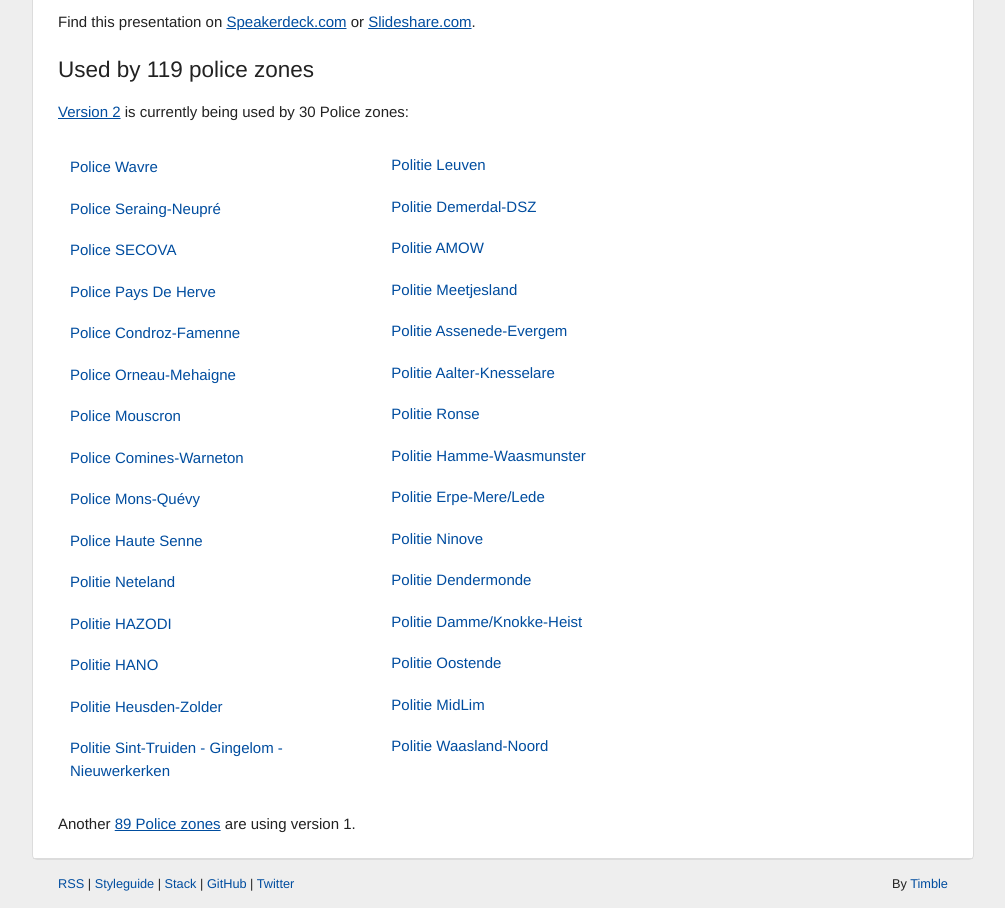
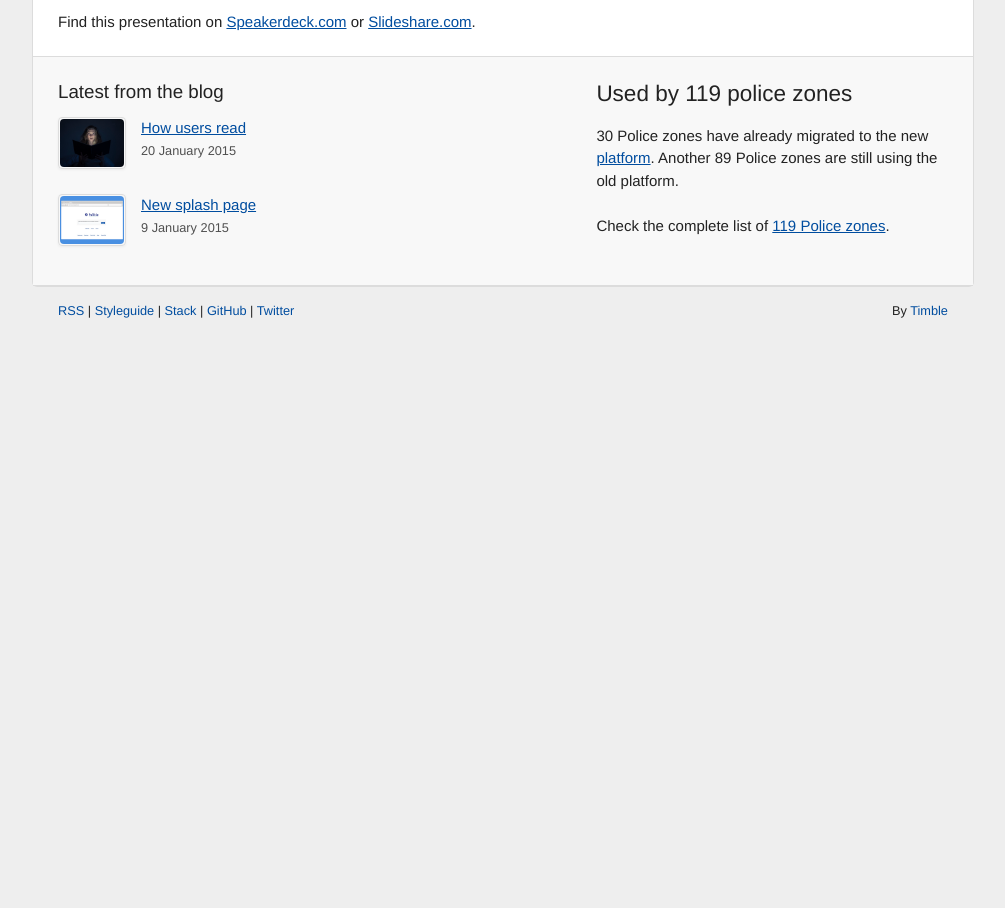
Before and after one commit to timble/www.openpolice.be, a Jekyll site: the page built from index.html, in a window 1280 px wide, cut to the strip 725-1633 px from the top of the page. Shown: the whole strip, without its empty margins (137-1142 px from the left). Built offline with Jekyll 4.4.1, drawn with Linux system fonts in a browser that asks for light colours; after the commit the page ends 1060 px from its top, so only the background shows below that.

Commit message:
#17 - Added footer with latest blog posts and link to the sites overview page

```diff
--- a/_includes/footer.html
+++ b/_includes/footer.html
@@ -1,3 +1,35 @@
+{% assign total-v1 = site.data.zones-v1.items | size %}
+{% assign total-v2 = site.data.zones-v2.items | size %}
+
+<div class="container container__footer">
+    <div class="row">
+        <div class="footer__news">
+            <h3>Latest from the blog</h3>
+            {% for post in site.posts limit: 2 %}
+            <div class="media">
+                <a tabindex="-1" class="thumbnail media__object" href="{{ post.url }}">
+                    <img width="64" height="48" src="/images/blog/{{post.image}}"{% if post.image %} alt="{{post.imagealt}}"{% endif %}>
+                </a>
+                <div class="media__body">
+                    <a class="media__heading" href="{{ post.url }}">{{ post.title }}</a>
+                    <div class="text--small">
+                        {{ post.date | date: "%-d %B %Y" }}
+                    </div>
+                </div>
+            </div>
+            {% endfor %}
+        </div>
+        <div class="footer__districts">
+            <h2>Used by {{ total-v1 | plus:total-v2 }} police zones</h2>
+            <p>
+                {{ site.data.zones-v2.items | size }} Police zones have already migrated to the new <a href="{{site.url}}/blog/2013/09/15/belgian-police-internet-platform-released.html">platform</a>.
+                Another {{ site.data.zones-v1.items | size }} Police zones are still using the old platform.
+            </p>
+            <p>Check the complete list of <a href="sites.html">{{ total-v1 | plus:total-v2 }} Police zones</a>.</p>
+        </div>
+    </div>
+</div>
+
 <div class="container container__footer_menu">
     <ul class="nav nav--list">
         {% for link in site.navigation %}
--- a/index.html
+++ b/index.html
@@ -3,10 +3,6 @@ layout: default
 rooturl: home
 excerpt: An open government platform for the Belgian Local Police.
 ---
-{% assign total-v1 = site.data.zones-v1.items | size %}
-{% assign total-v2 = site.data.zones-v2.items | size %}
-
-
     <div class="clearfix">
         <div class="homepage__sticky">
             <h1>Police Web Platform</h1>
@@ -19,30 +15,6 @@ excerpt: An open government platform for the Belgian Local Police.
             <h2>Platform at a glance</h2>
             <script async class="speakerdeck-embed" data-id="4a919470ee5c0131f5bc2ac9976b5d88" data-ratio="1.33333333333333" src="//speakerdeck.com/assets/embed.js"></script>
             <p style="margin-top: 1em;">Find this presentation on <a href="https://speakerdeck.com/timble/belgian-police-web-platform">Speakerdeck.com</a> or <a href="http://www.slideshare.net/timble/open-world-forum-2014">Slideshare.com</a>.</p>
-
-            <h2>Used by {{ total-v1 | plus:total-v2 }} police zones</h2>
-            <p><a href="{{site.url}}/blog/2013/09/15/belgian-police-internet-platform-released.html">Version 2</a> is currently being used by {{ site.data.zones-v2.items | size }} Police zones:</p>
-            <ul class="nav nav nav--pills column--double">
-                {% for zone in site.data.zones-v2.items %}
-                {% case zone.data.language %}
-                {% when "1" %}
-                {% capture prefix %}Politie{% endcapture %}
-                {% capture domain %}lokalepolitie{% endcapture %}
-                {% capture title %}{{ zone.data.titles.nl }}{% endcapture %}
-                {% when "2" %}
-                {% capture prefix %}Police{% endcapture %}
-                {% capture domain %}policelocale{% endcapture %}
-                {% capture title %}{{ zone.data.titles.fr }}{% endcapture %}
-                {% when "3" %}
-                {% capture prefix %}Politie{% endcapture %}
-                {% capture domain %}lokalepolitie{% endcapture %}
-                {% capture title %}{{ zone.data.titles.nl }}{% endcapture %}
-                {% endcase %}
-
-                <li><a href="http://www.{{ domain }}.be/{{ zone.data.id }}">{{ prefix }} {{ title }}</a></li>
-                {% endfor %}
-            </ul>
-            <p>Another <a href="sites.html">{{ site.data.zones-v1.items | size }} Police zones</a> are using version 1.</p>
         </div>
         <div class="homepage__contact">
             <h3>Stay informed</h3>
```
